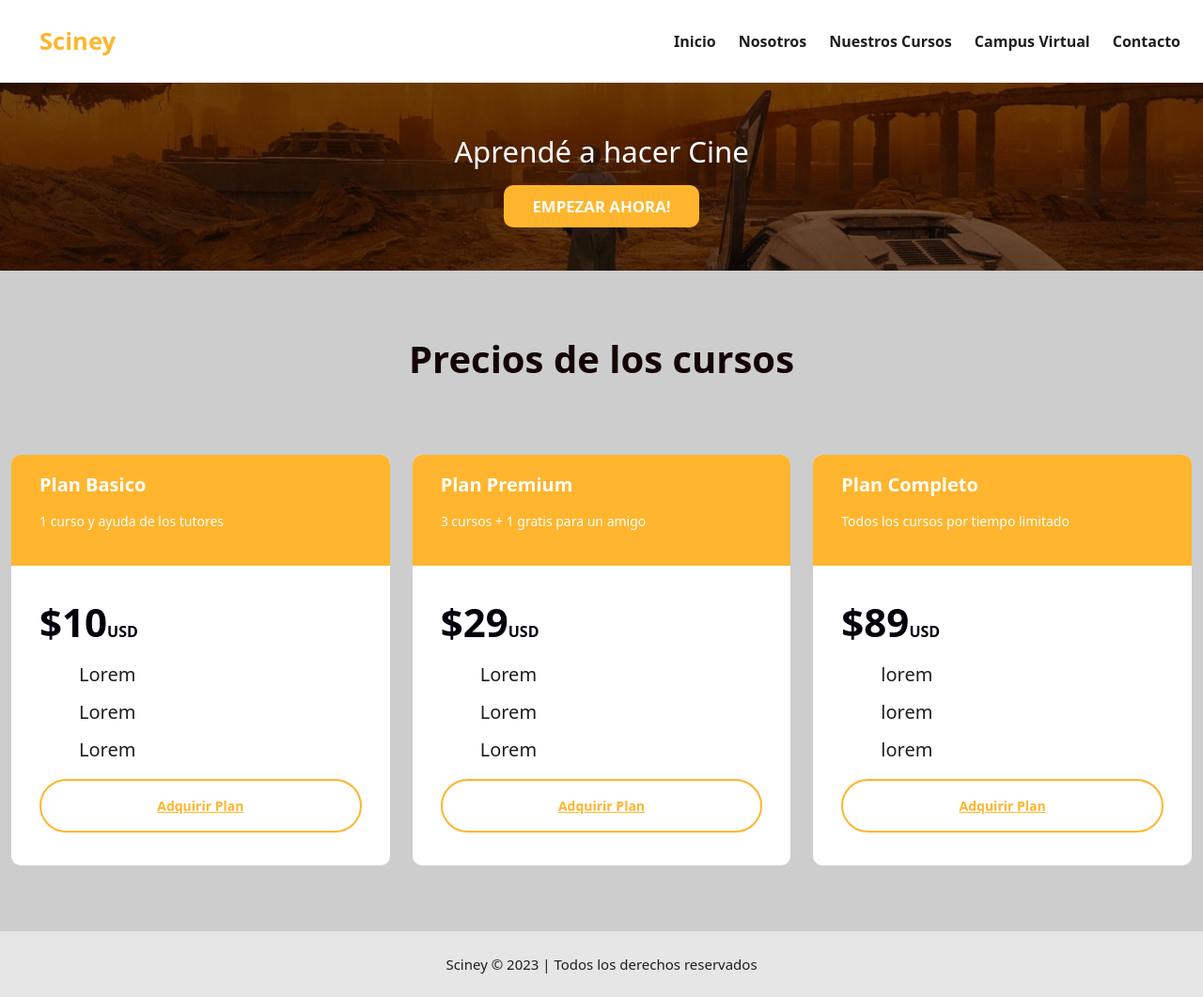
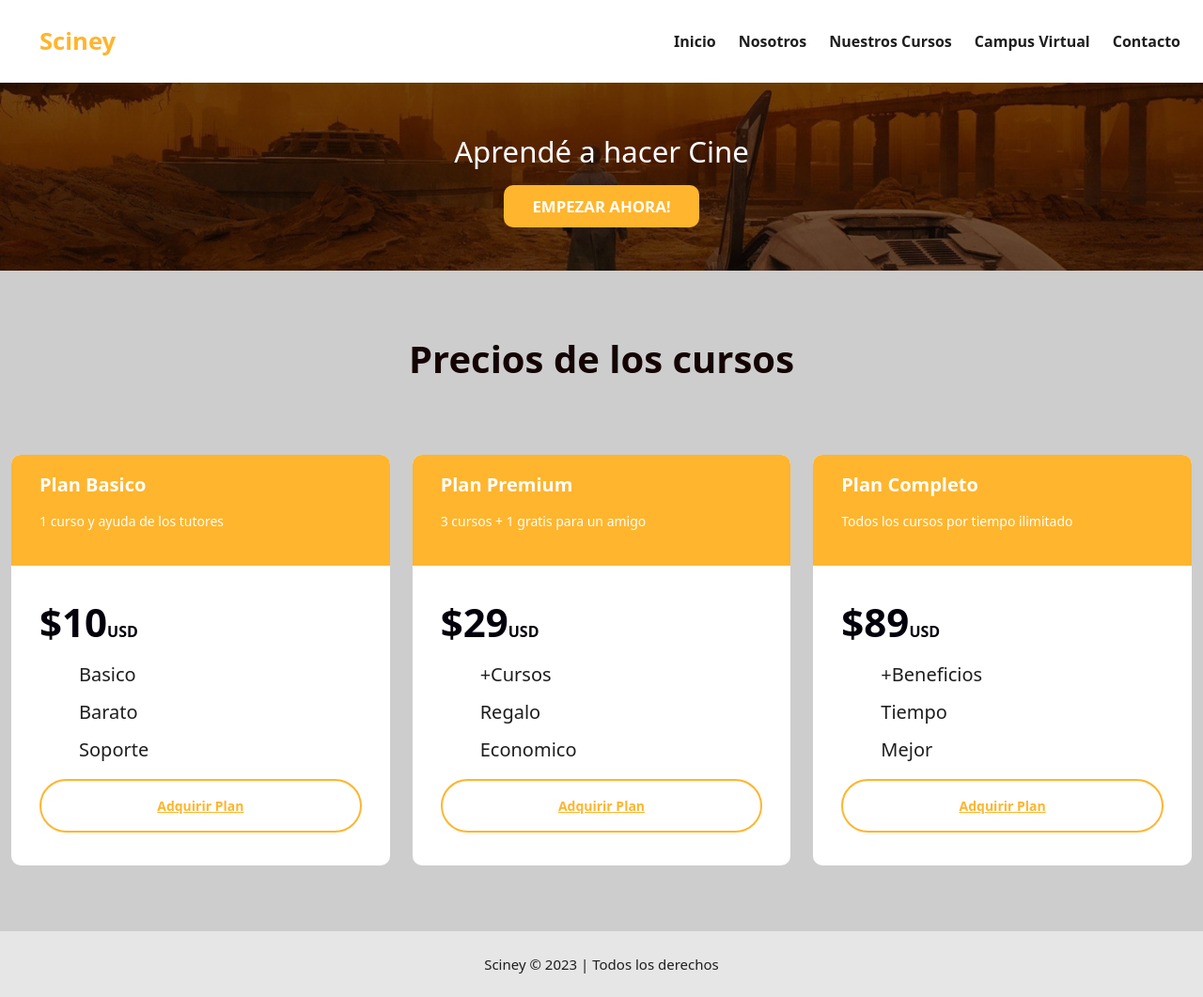
Before and after one commit to alegencaz/PFGeneroso, a website: page pages/Cursos.html in a window 1280 px wide. Shown: the whole page at 94% size. Drawn offline with nearby package versions, Linux system fonts and the light colour scheme.

Commit message:
Resolvi errorest

```diff
--- a/pages/Cursos.html
+++ b/pages/Cursos.html
@@ -48,9 +48,9 @@
                         <div class="pricing-last-content">
                             <h2>$10<span>USD</span></h2>
                             <ul>
-                                <li><i class="fas fa-check-circle"></i>Lorem</li>
-                                <li><i class="fas fa-check-circle"></i>Lorem</li>
-                                <li><i class="fas fa-check-circle"></i>Lorem</li>
+                                <li><i class="fas fa-check-circle"></i>Basico</li>
+                                <li><i class="fas fa-check-circle"></i>Barato</li>
+                                <li><i class="fas fa-check-circle"></i>Soporte</li>
                             </ul>
                             <a href="./Contacto.html" class="custom-btn">Adquirir Plan</a>
                         </div>
@@ -65,9 +65,9 @@
                         <div class="pricing-last-content">
                             <h2>$29<span>USD</span></h2>
                             <ul>
-                                <li><i class="fas fa-check-circle"></i>Lorem</li>
-                                <li><i class="fas fa-check-circle"></i>Lorem</li>
-                                <li><i class="fas fa-check-circle"></i>Lorem</li>
+                                <li><i class="fas fa-check-circle"></i>+Cursos</li>
+                                <li><i class="fas fa-check-circle"></i>Regalo</li>
+                                <li><i class="fas fa-check-circle"></i>Economico</li>
                             </ul>
                             <a href="./Contacto.html" class="custom-btn">Adquirir Plan</a>
                         </div>
@@ -77,14 +77,14 @@
                     <div class="pricing-box">
                         <div class="pricing-first-content">
                             <h3><span class="sub">Plan </span>completo <span></span></h3>
-                            <p>Todos los cursos por tiempo limitado</p>
+                            <p>Todos los cursos por tiempo ilimitado</p>
                         </div>
                         <div class="pricing-last-content">
                             <h2>$89<span>USD</span></h2>
                             <ul>
-                                <li><i class="fas fa-check-circle"></i>lorem</li>
-                                <li><i class="fas fa-check-circle"></i>lorem</li>
-                                <li><i class="fas fa-check-circle"></i>lorem</li>
+                                <li><i class="fas fa-check-circle"></i>+Beneficios</li>
+                                <li><i class="fas fa-check-circle"></i>Tiempo</li>
+                                <li><i class="fas fa-check-circle"></i>Mejor</li>
                             </ul>
                             <a href="./Contacto.html" class="custom-btn">Adquirir Plan</a>
                         </div>
@@ -98,7 +98,7 @@
 
     <footer>
         <div class="container">
-            <p>Sciney © 2023 | Todos los derechos reservados</p>
+            <p>Sciney © 2023 | Todos los derechos </p>
         </div>
     </footer>
 
--- a/scss/components/_contact.scss
+++ b/scss/components/_contact.scss
@@ -46,7 +46,7 @@
 }
 
 .right {
-  padding: 70px 100px;
+  padding: 70px 10px;
   position: relative;
 
   i {
```
Also changed, not shown: index.html (+6 -6 lines), pages/Campus.html (+1 -1 lines), pages/Contacto.html (+2 -2 lines), pages/Nosotros.html (+6 -6 lines), css/styles.css.
